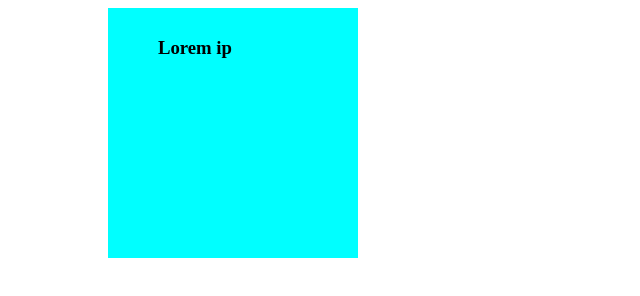
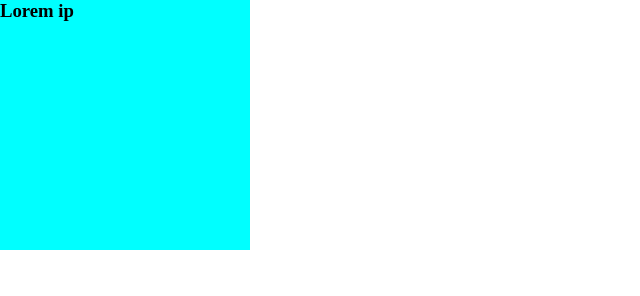
Before and after one commit to SaiKartthik/WebDev, a plain HTML site: page indexcss.html in a window 1280 px wide. Shown: the whole page, without its empty margins (0-640 px from the left). Drawn offline with Linux system fonts and the light colour scheme.

Commit message:
Universal selectors

```diff
--- a/indexcss.html
+++ b/indexcss.html
@@ -5,13 +5,17 @@
     <meta name="viewport" content="width=device-width">
     <title>CSS</title>
     <style >
+      *{
+          padding: 0px;
+          margin: 0px;
+          box-sizing: border-box;
+          text-decoration: none;
+      }
       .background{
 
         box-sizing: border-box;
         width: 250px;
         height: 250px;
-        padding: 10px 50px 10px 50px; /*top right bottom left */
-        margin-left: 100px;
         background-color : cyan;
       }
     </style>
```
